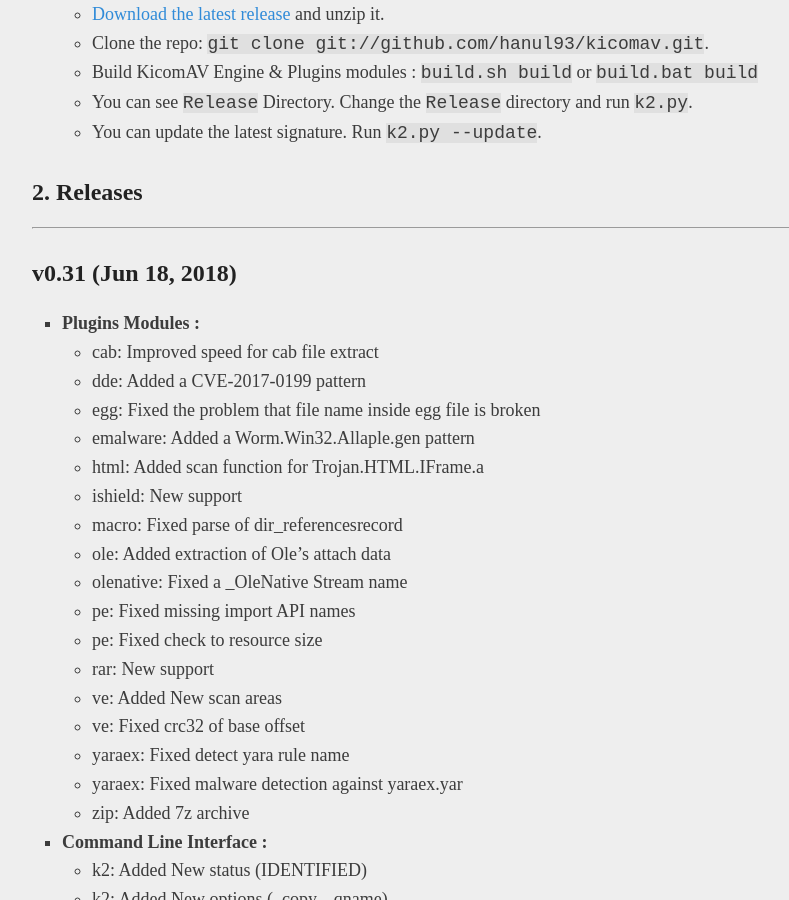
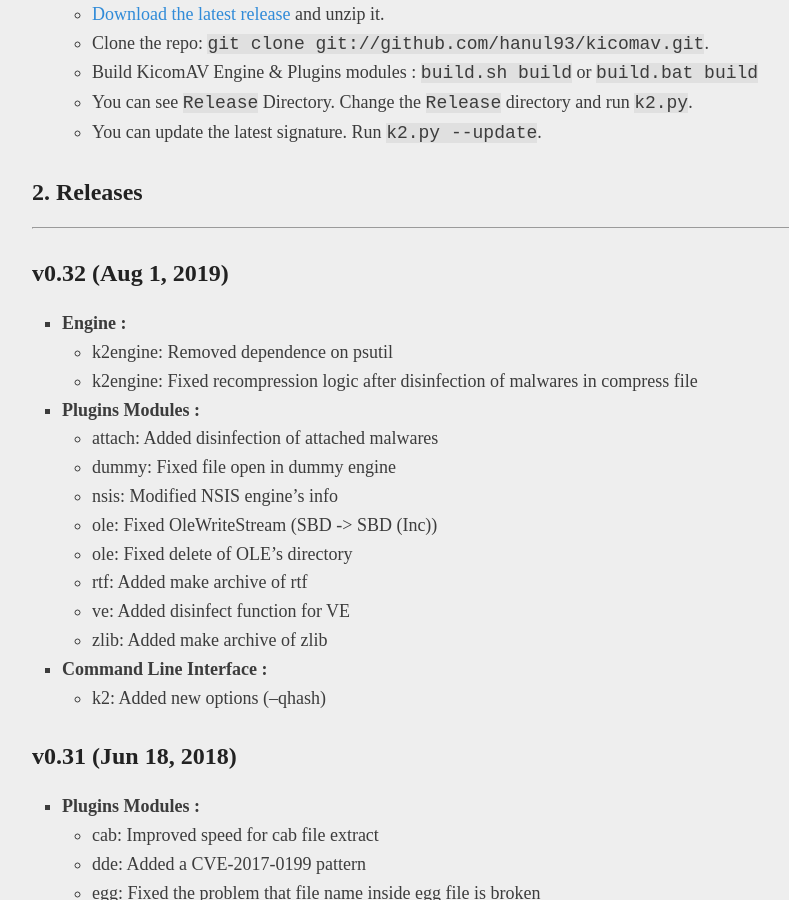
Before and after one commit to hanul93/kicomav, a Jekyll site: the page built from index.md, in a window 1280 px wide and 900 px high, scrolled down 1530 px. Shown: the whole window, without its empty margins (218-1007 px from the left). Built offline with Jekyll 4.4.1, drawn with Linux system fonts in a browser that asks for light colours; our own code applies the rules of GitHub Pages for plain Markdown files.

Commit message:
업데이트 설명 추가 (0.32)

```diff
--- a/index.md
+++ b/index.md
@@ -35,6 +35,25 @@
 ## 2. Releases
 
 ***
+
+## v0.32 (Aug 1, 2019)
+
+* **Engine :**
+  * k2engine: Removed dependence on psutil
+  * k2engine: Fixed recompression logic after disinfection of malwares in compress file
+
+* **Plugins Modules :**
+  * attach: Added disinfection of attached malwares
+  * dummy: Fixed file open in dummy engine
+  * nsis: Modified NSIS engine's info
+  * ole: Fixed OleWriteStream (SBD -> SBD (Inc))
+  * ole: Fixed delete of OLE's directory
+  * rtf: Added make archive of rtf
+  * ve: Added disinfect function for VE
+  * zlib: Added make archive of zlib
+
+* **Command Line Interface :**
+  * k2: Added new options (--qhash)
 
 ## v0.31 (Jun 18, 2018)
 
```
